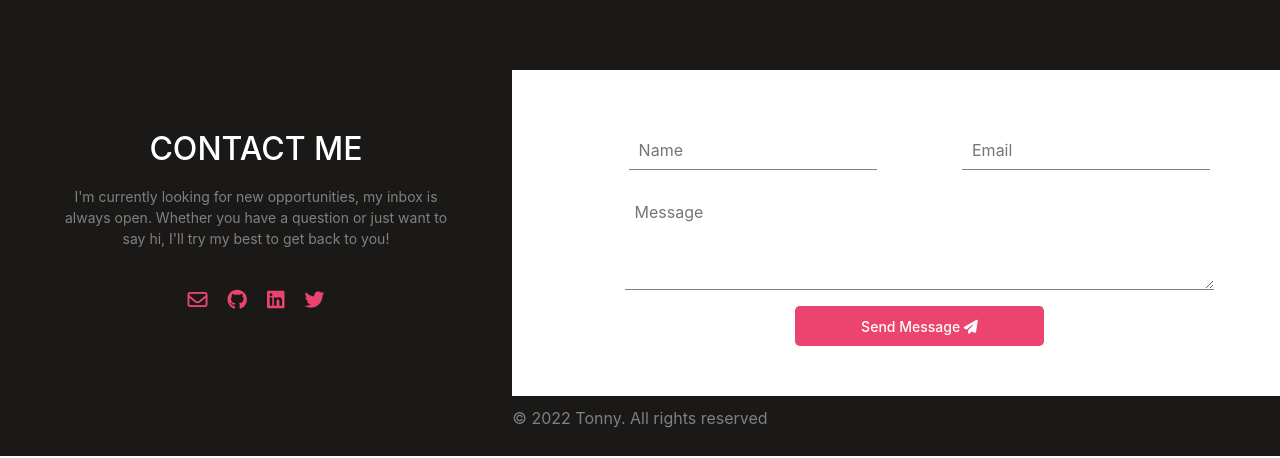
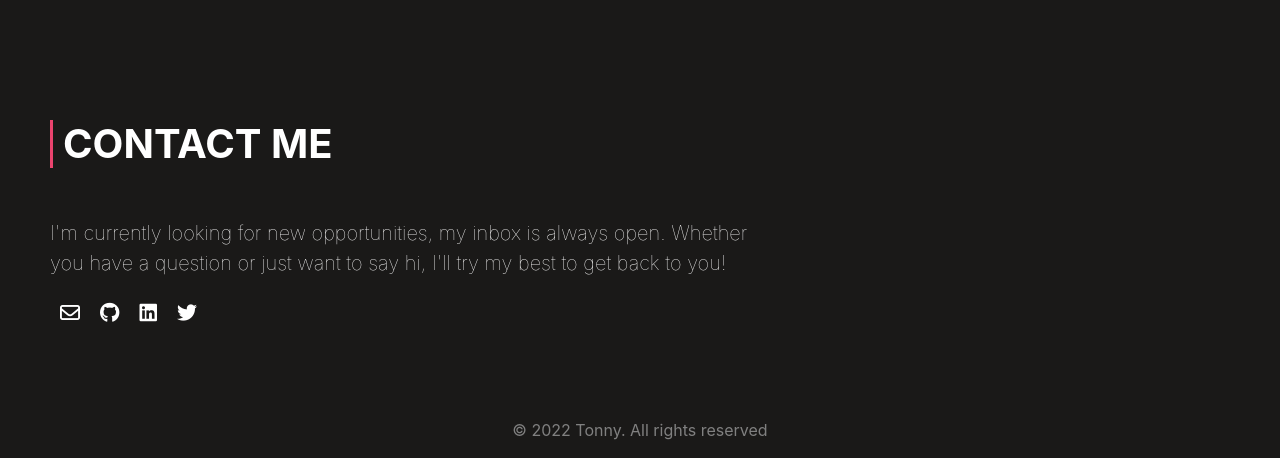
Before and after one commit to tonyoseko99/my-portfollio, a React (Create React App) app: page /project in a window 1280 px wide. Shown: the part 1964-2422 px from the top of the page. Built offline with nearby package versions, Linux system fonts and the light colour scheme; some icons are missing.

Commit message:
feat: add styling to the contact page

```diff
--- a/src/App.css
+++ b/src/App.css
@@ -56,7 +56,7 @@ html {
   z-index: 999;
 }
 
-.navbar-toggler{
+.navbar-toggler {
   border: none;
   background-color: white !important;
   color: white !important;
@@ -295,123 +295,48 @@ html {
 }
 
 /* contact section */
-
-.contact .containerr {
+.contact {
+  background-color: #1a1918;
+  padding: 50px;
+  color: white;
   display: flex;
-  justify-content: space-between;
-  flex-wrap: wrap;
-}
-
-.contact__container {
-  width: 40%;
-  align-items: baseline;
-  text-align: center;
-  padding: 50px;
+  flex-direction: column;
+  justify-content: center;
+  align-items: left;
+  text-align: left;
 }
 
 .contact__title {
+  font-size: 40px;
+  font-weight: 700;
+  margin-bottom: 20px;
+  border-left: 3px solid #eb446e;
+  padding: 0 0 0 10px;
+}
+
+.contact__container{
+  padding: 30px 0;
+}
+
+.contact__text{
+  font-size: 20px;
+  font-weight: lighter;
+  margin-bottom: 20px;
+  width: 60%;
+}
+
+.contact__info a{
+  font-size: 20px;
+  font-weight: lighter;
   color: white;
-  text-align: center;
   padding: 10px;
 }
 
-.contact__text {
-  text-align: left;
-  line-height: 1 rem;
-  padding: 0 10px;
-  font-size: 14px;
-  font-weight: normal;
-  color: grey;
-  text-align: center;
+.contact__info a:hover{
+  color: #eb446e;
 }
 
-.contact__info {
-  display: flex;
-  flex-direction: row;
-  justify-content: center;
-  align-items: center;
-  text-align: center;
-  padding: 10px;
-}
-
-.contact__info a {
-  color: #eb446e;
-  text-decoration: none;
-  font-size: 20px;
-  font-weight: 500;
-  padding: 10px;
-}
-
-.contact__info a:hover {
-  color: #fff;
-}
-
-.contact__container {
-  background-color: #1a1918;
-}
-
-.contact__container a {
-  text-decoration: none;
-  color: #eb446e;
-  font-size: 20px;
-  font-weight: 400;
-  padding: 10px;
-}
-
-.contact__form {
-  padding: 50px;
-}
-
-.contact__form div {
-  height: 40px;
-  margin: 10px 0;
-  outline: none;
-}
-
-.contact__form input {
-  width: 40%;
-  height: 100%;
-  border: none;
-  outline: none;
-  padding: 0 10px;
-  background-color: transparent;
-  color: black;
-  border-bottom: 1px solid grey;
-}
-
-.contact__form--name {
-  margin-right: 85px;
-}
-
-.contact__form textarea {
-  width: 95%;
-  height: 100px;
-  margin: 10px 0;
-  padding: 10px;
-  outline: none;
-  background-color: transparent;
-  border: none;
-  color: black;
-  border-bottom: 1px solid grey;
-}
-
-.contact__form button {
-  width: 40%;
-  height: 40px;
-  background-color: #eb446e;
-  color: #fff;
-  border: none;
-  font-size: 14px;
-  font-weight: 500;
-  cursor: pointer;
-  transition: 0.3s;
-}
-
-.contact__form button:hover {
-  background-color: #fff;
-  color: #eb446e;
-  border: 2px solid #eb446e;
-}
+/* footer section */
 
 .footer {
   background-color: #1a1918;
--- a/src/components/Contact.js
+++ b/src/components/Contact.js
@@ -2,15 +2,13 @@ import React from "react";
 
 function Contact() {
   return (
-    <>
     <section className="contact" id="contact">
-        <div className="containerr">
+      <h2 className="contact__title">CONTACT ME</h2>
       <div className="contact__container">
-            <h2 className="contact__title">CONTACT ME</h2>
         <p className="contact__text">
-              I'm currently looking for new opportunities, my inbox is always
-              open. Whether you have a question or just want to say hi, I'll try
-              my best to get back to you!
+          I'm currently looking for new opportunities, my inbox is always open.
+          Whether you have a question or just want to say hi, I'll try my best
+          to get back to you!
         </p>
         <div className="contact__info">
           {/* email */}
@@ -35,31 +33,7 @@ function Contact() {
           {/* end of twitter */}
         </div>
       </div>
-          {/* contact form */}
-          <form className="contact__form">
-            <div>
-              <input
-                type="text"
-                placeholder="Name"
-                className="contact__form--name"
-              />
-              <input
-                type="email"
-                placeholder="Email"
-                className="contact__form--email"
-              />
-            </div>
-            <textarea
-              placeholder="Message"
-              className="contact__form--message"
-            ></textarea>
-            <button type="submit" className="btn btn-dark btn-lg">
-              Send Message <i class="fas fa-paper-plane"></i>
-            </button>
-          </form>
-        </div>
     </section>
-    </>
   );
 }
 
```
Lines whose indentation alone changed are shown as unchanged.
